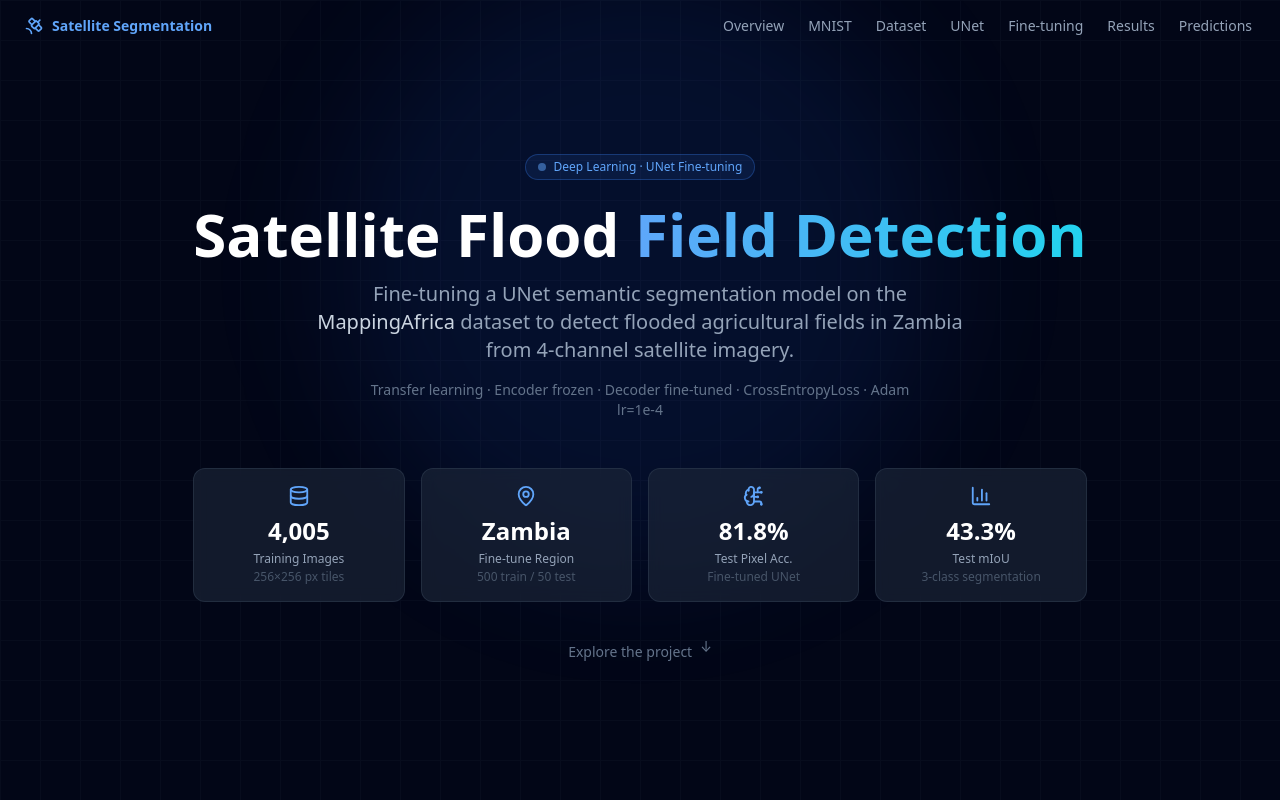
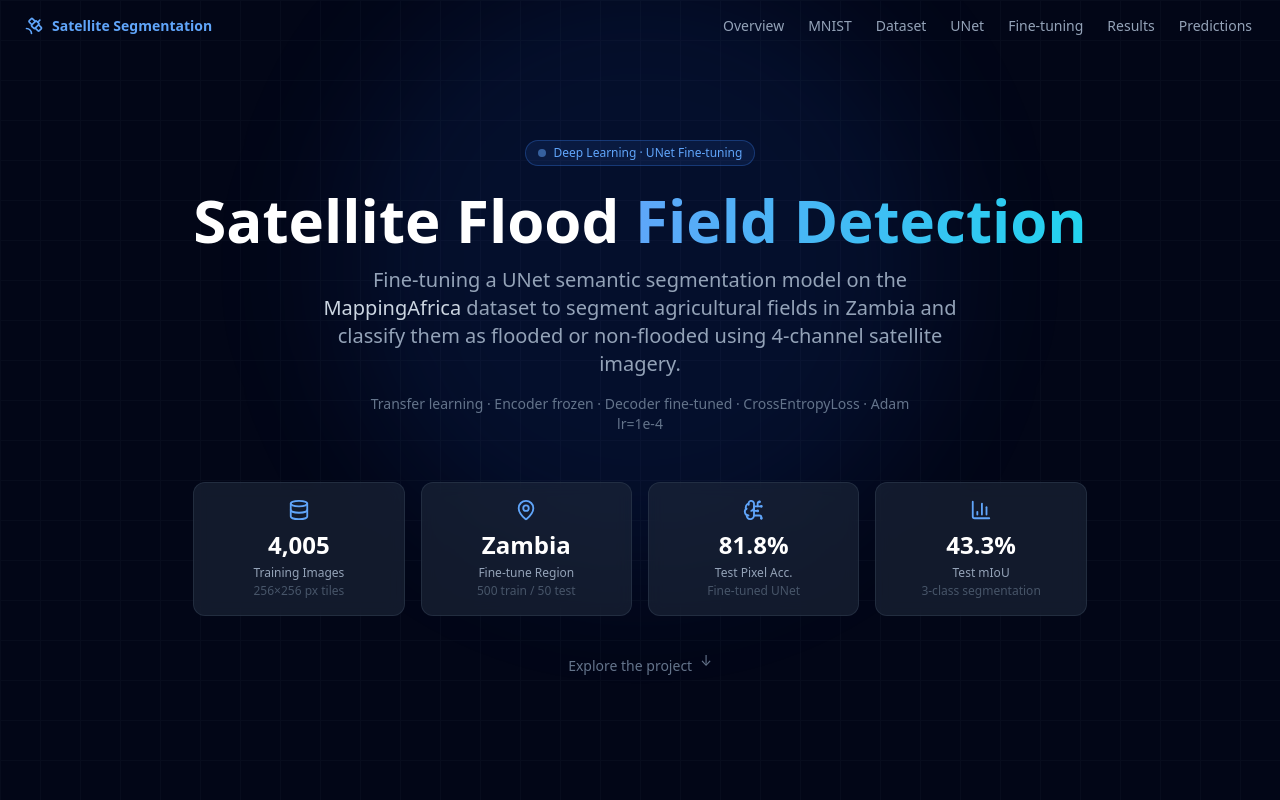
Before and after one commit to bikal3/mappingafrica-unet, a React (Vite) app in the folder demo/frontend/: page / in a window 1280 px wide. Shown: the top 800 px of the page. Built offline with nearby package versions, Linux system fonts and the light colour scheme.

Commit message:
Fix description: 3-class segmentation, not just flooded field detection

```diff
--- a/demo/frontend/src/components/HeroSection.jsx
+++ b/demo/frontend/src/components/HeroSection.jsx
@@ -40,8 +40,8 @@ export default function HeroSection() {
 
         <p className="text-slate-400 text-lg sm:text-xl max-w-2xl mx-auto mb-4 leading-relaxed">
           Fine-tuning a UNet semantic segmentation model on the{" "}
-          <span className="text-slate-300 font-medium">MappingAfrica</span> dataset to detect
-          flooded agricultural fields in Zambia from 4-channel satellite imagery.
+          <span className="text-slate-300 font-medium">MappingAfrica</span> dataset to segment
+          agricultural fields in Zambia and classify them as flooded or non-flooded using 4-channel satellite imagery.
         </p>
 
         <p className="text-slate-500 text-sm max-w-xl mx-auto mb-12">
```
